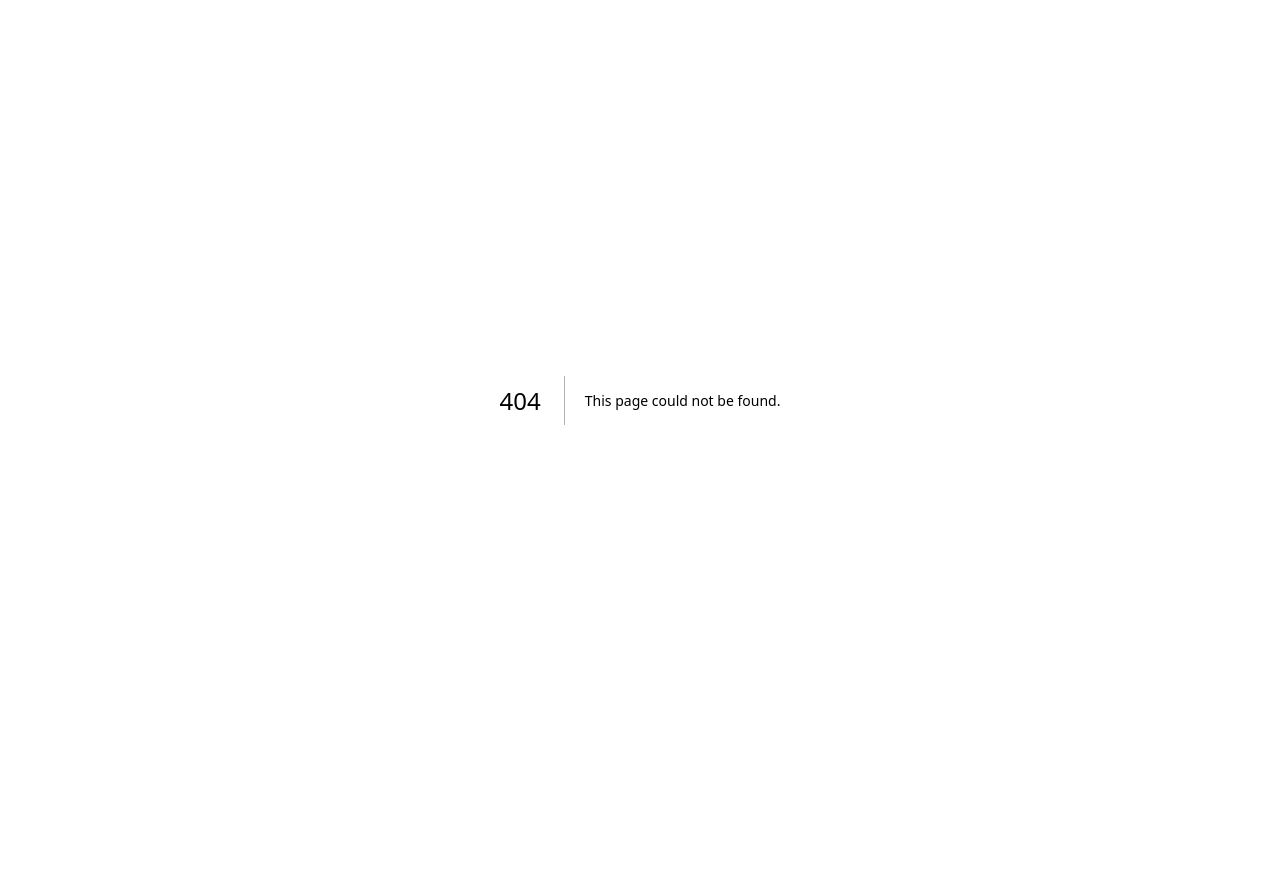
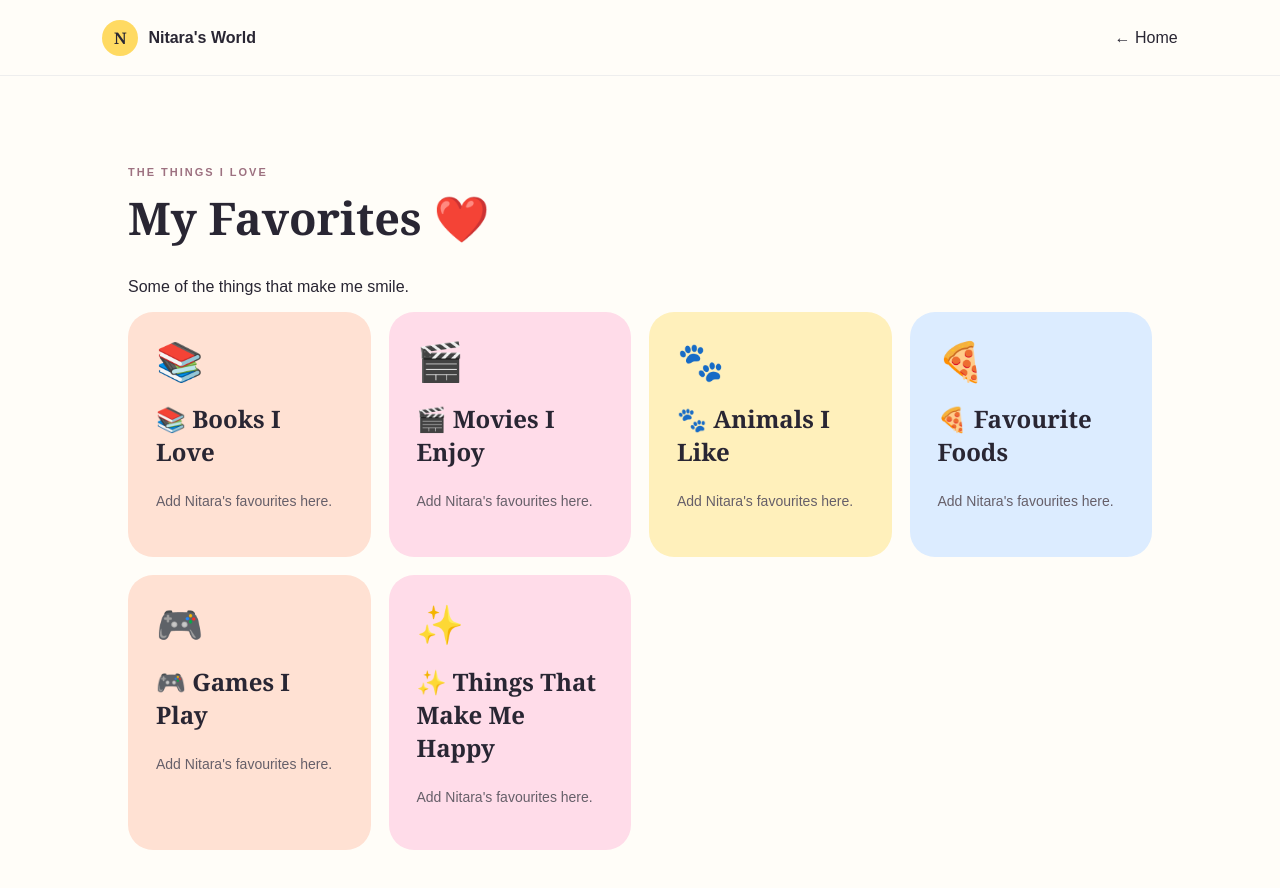
Before and after one commit to SwethaKochar/nitaras-world, a Next.js app: page /favorites in a window 1280 px wide. Before the commit this address had no page. Shown: the top 888 px of the page. Before the commit the page ends 800 px from the top, so only its background shows below. Built offline with nearby package versions, Linux system fonts and the light colour scheme.

Commit message:
Add favorites page

```diff
--- /dev/null
+++ b/app/favorites/page.tsx
@@ -0,0 +1,3 @@
+import Link from "next/link";
+const items=["📚 Books I Love","🎬 Movies I Enjoy","🐾 Animals I Like","🍕 Favourite Foods","🎮 Games I Play","✨ Things That Make Me Happy"];
+export default function Page(){return <main><nav><Link className="logo" href="/"><span>N</span>Nitara&apos;s World</Link><Link href="/">← Home</Link></nav><section className="section"><div className="eyebrow">THE THINGS I LOVE</div><h2>My Favorites ❤️</h2><p>Some of the things that make me smile.</p><div className="cards">{items.map((x,i)=><div className={["card peach","card pink","card yellow","card blue"][i%4]} key={x}><div className="emoji">{x.slice(0,2)}</div><h3>{x}</h3><p>Add Nitara&apos;s favourites here.</p></div>)}</div></section></main>}
```
